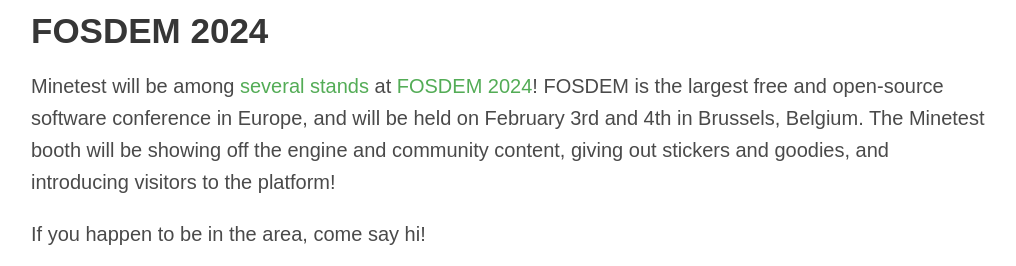
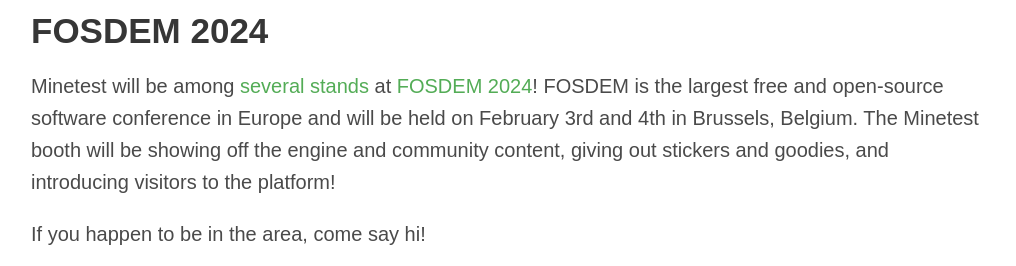
Before and after one commit to minetest/blog, a Jekyll site: the page built from _posts/2024-01-29-January.md, in a window 1280 px wide and 900 px high, scrolled down 10216 px, cut to the strip 185-451 px from the top of the window. Shown: the whole strip, without its empty margins (129-1145 px from the left). Built offline with Jekyll 4.4.1, drawn with Linux system fonts in a browser that asks for light colours.

Commit message:
Remove stray comma

```diff
--- a/_posts/2024-01-29-January.md
+++ b/_posts/2024-01-29-January.md
@@ -212,7 +212,7 @@
 ## FOSDEM 2024
 
 Minetest will be among [several stands](https://fosdem.org/2024/news/2023-11-20-accepted-stands-fosdem-2024/) at
-[FOSDEM 2024](https://fosdem.org/2024/)! FOSDEM is the largest free and open-source software conference in Europe, and
+[FOSDEM 2024](https://fosdem.org/2024/)! FOSDEM is the largest free and open-source software conference in Europe and
 will be held on February 3rd and 4th in Brussels, Belgium. The Minetest booth will be showing off the engine and
 community content, giving out stickers and goodies, and introducing visitors to the platform!
 
```
